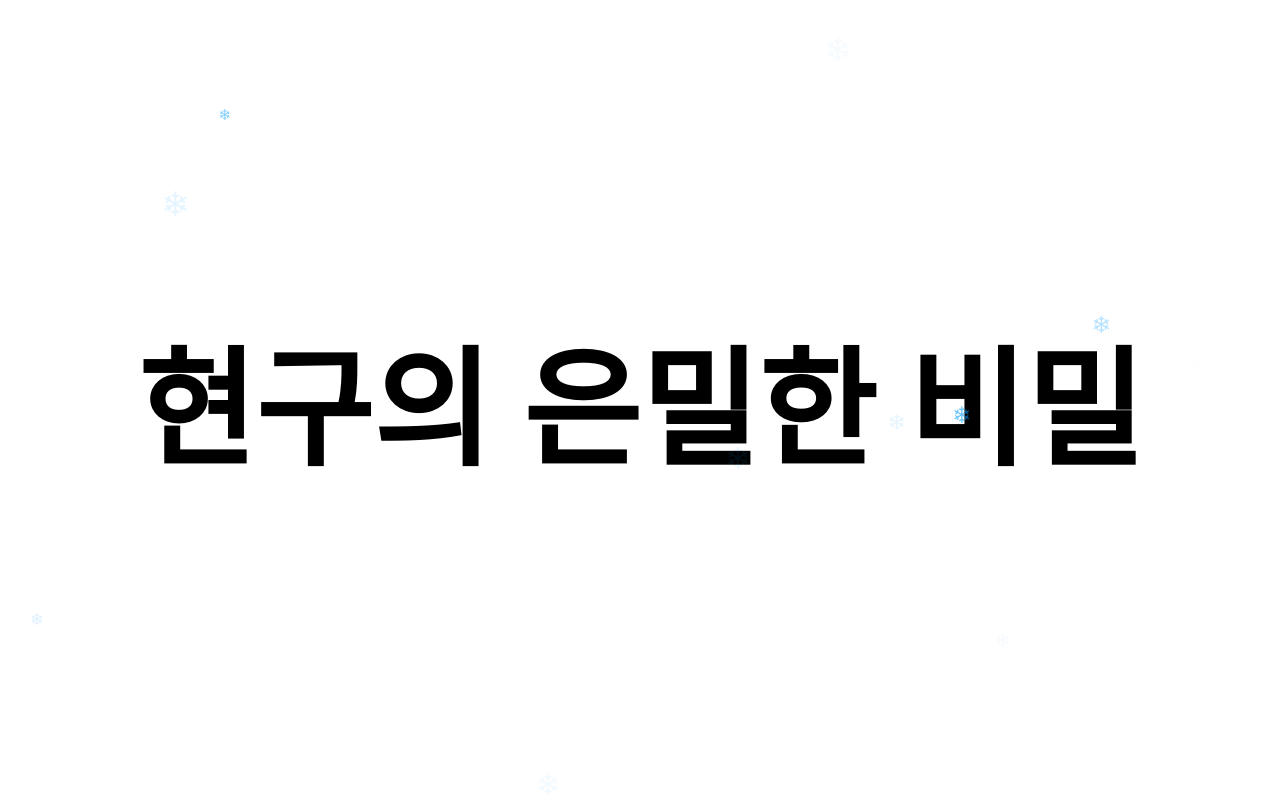
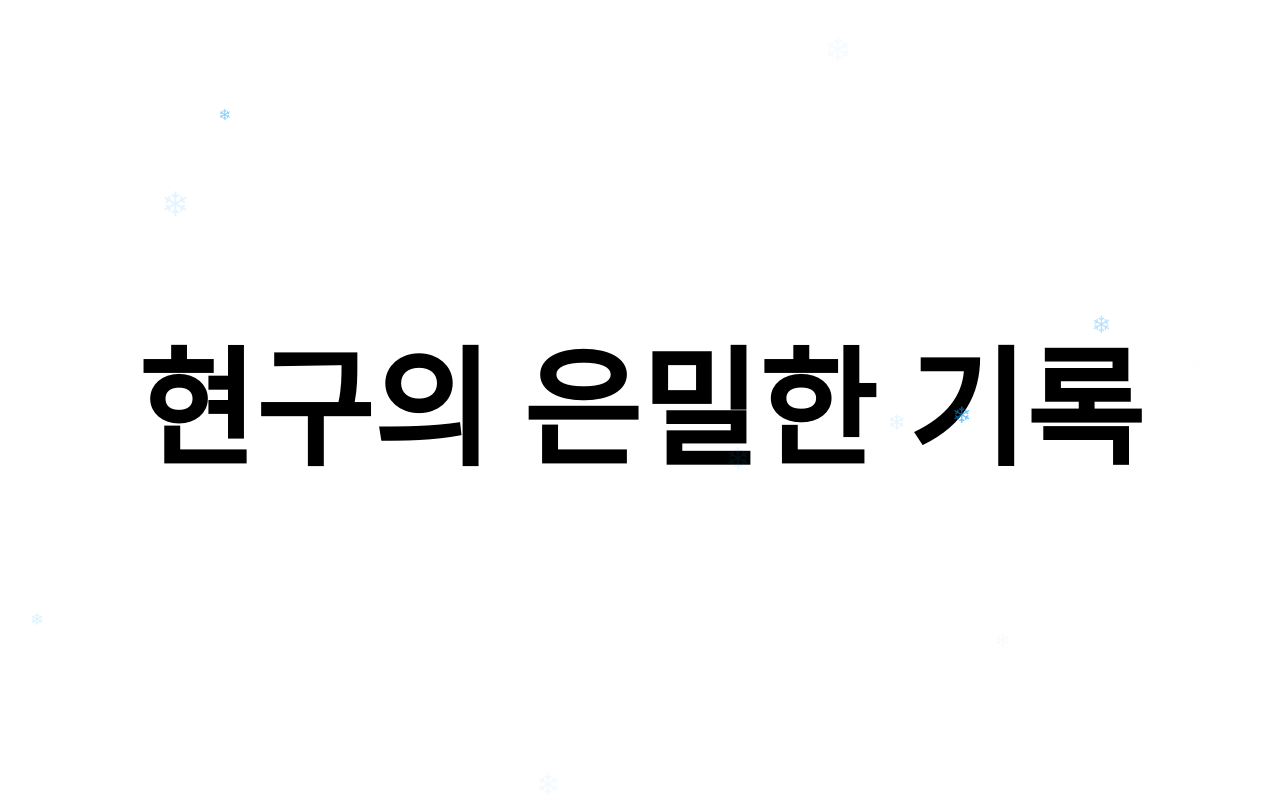
Before and after one commit to ardkyer/ardkyer9.github.io, a plain HTML site: page index.html in a window 1280 px wide. Drawn offline with Linux system fonts and the light colour scheme.

Commit message:
Update index.html

```diff
--- a/index.html
+++ b/index.html
@@ -4,6 +4,7 @@
 <meta charset="UTF-8">
 <meta name="viewport" content="width=device-width, initial-scale=1.0">
 <title>Snow Falling Effect with Large Text</title>
+
 <link href="https://fonts.googleapis.com/css2?family=Noto+Sans+KR:wght@400;700&display=swap" rel="stylesheet">
 <style>
   body {
@@ -40,7 +41,7 @@
 </style>
 </head>
 <body>
-<div class="text">현구의 은밀한 비밀</div>
+<div class="text" onclick="window.open('https://www.notion.so/abe0476023b44aaba52954db328dc3c5', '_blank');">현구의 은밀한 기록</div>
 <script>
   // Create a snowflake element
   function createSnowflake() {
```
